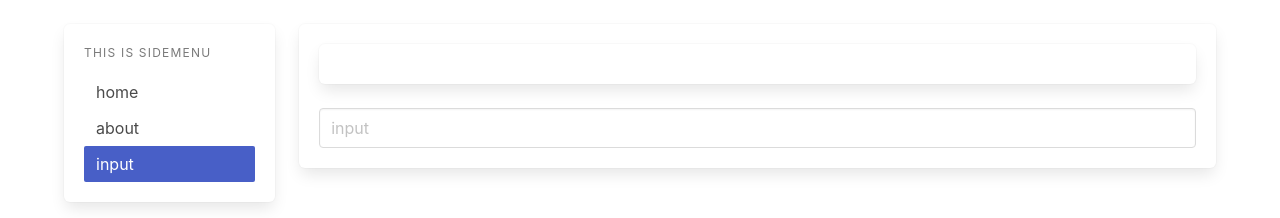
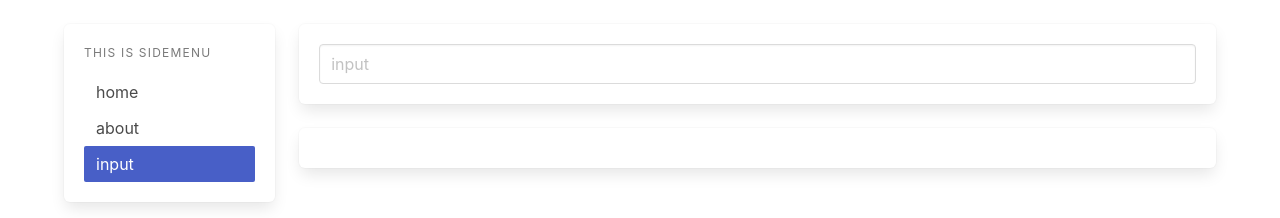
Before and after one commit to Jacaroni-n-Cheese/Dummy-Vue-Project, a Vue app in the folder dummyvue/: page /input in a window 1280 px wide. Shown: the top 218 px of the page. Built offline with nearby package versions, Linux system fonts and the light colour scheme.

Commit message:
changing inputview location

```diff
--- a/dummyvue/src/views/InputView.vue
+++ b/dummyvue/src/views/InputView.vue
@@ -7,9 +7,10 @@
 <!-- https://bulma.io/documentation/helpers/color-helpers/ -->
 <template>
   <div class="box">
-    <div class="box">
+    <input class="input" type="text" placeholder="input" v-model="textboxtext">
+  </div>
+
+  <div class="box">
       {{textboxtext}}
     </div>
-    <input class="input" type="text" placeholder="input" v-model="textboxtext">
-  </div>
 </template>
```
